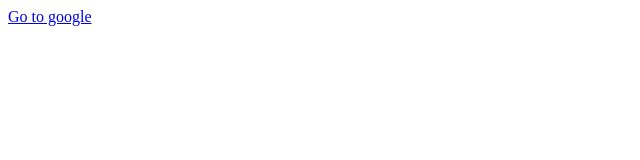
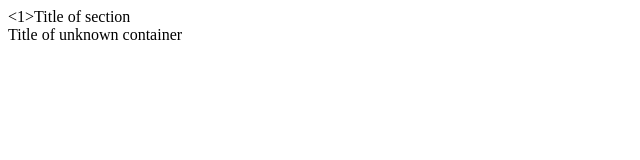
Before and after one commit to purpleopard/kakao-clone, a plain HTML site: page index.html in a window 1280 px wide. Shown: the whole page, without its empty margins (0-640 px from the left). Drawn offline with Linux system fonts and the light colour scheme.

Commit message:
Update index.html
I Study about meta, div and other thing

```diff
--- a/index.html
+++ b/index.html
@@ -1 +1,22 @@
-<a href="https://google.com" target="_blank">Go to google</a>
+<!DOCTYPE html>
+<html>
+    <head>
+        <meta charset="utf-8">
+        <meta name="author" content="jida">
+        <meta name="description" content="Welcome to my kakao Clone">
+        <title>Yes its my new title</title>
+    </head>
+    <body>
+        <section>
+            <header id="headerNumverOne" class="defaultHeader">
+                <1>Title of section</1>
+            </header>
+        </section>
+
+        <div>
+            <header id="differentHeader" class="defaultHeader">
+                Title of unknown container
+            </header>
+        </div>
+    </body>
+</html>
```
